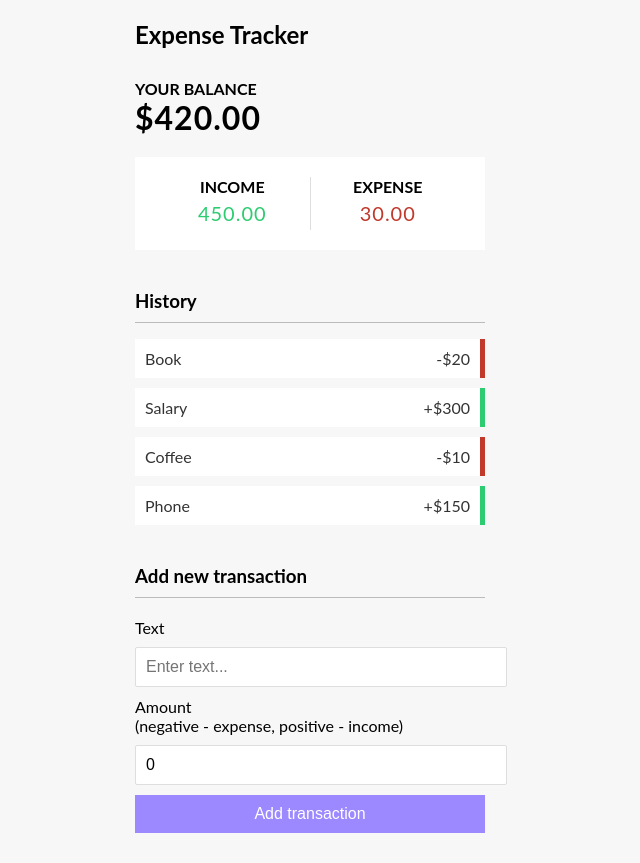
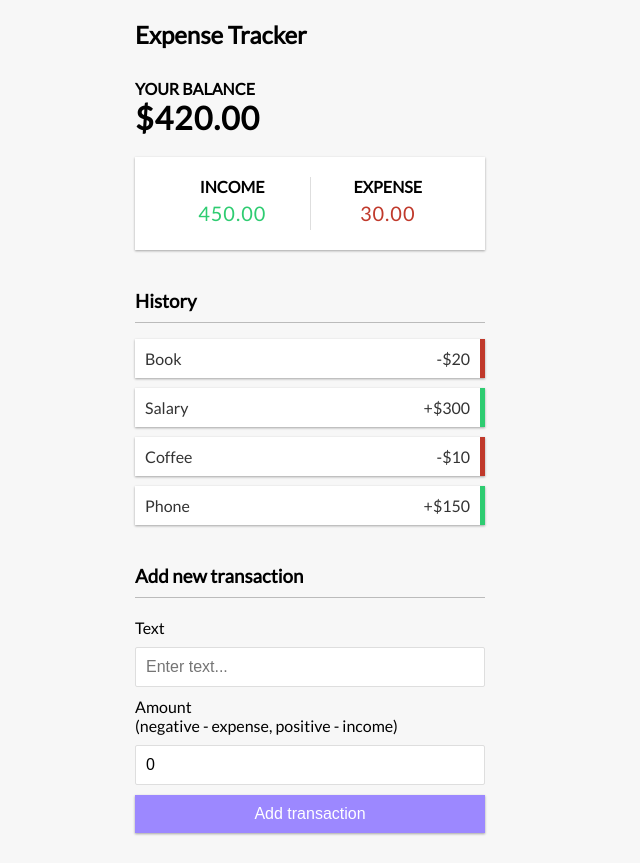
Before and after one commit to HarunSarii/ExpenseTracker-React-Redux, a React (Create React App) app: page / in a window 1280 px wide. Shown: the whole page, without its empty margins (330-970 px from the left). Built offline with nearby package versions, Linux system fonts and the light colour scheme.

Commit message:
Add and Delete Transaction

```diff
--- a/package.json
+++ b/package.json
@@ -14,6 +14,7 @@
     "react-scripts": "4.0.3",
     "redux": "^4.1.1",
     "redux-thunk": "^2.3.0",
+    "uuid": "^8.3.2",
     "web-vitals": "^1.0.1"
   },
   "scripts": {
--- a/src/App.css
+++ b/src/App.css
@@ -1,3 +1,13 @@
+@import url("https://fonts.googleapis.com/css?family=Lato&display=swap");
+
+:root {
+  --box-shadow: 0 1px 3px rgba(0, 0, 0, 0.12), 0 1px 2px rgba(0, 0, 0, 0.24);
+}
+
+* {
+  box-sizing: border-box;
+}
+
 body {
   background-color: #f7f7f7;
   display: flex;
@@ -139,3 +149,9 @@ input[type="number"] {
 .list li:hover .delete-btn {
   opacity: 1;
 }
+
+@media (max-width: 320px) {
+  .container {
+    width: 300px;
+  }
+}
--- a/src/components/AddTransaction.js
+++ b/src/components/AddTransaction.js
@@ -1,12 +1,30 @@
-import React, { useState } from 'react'
+import React, { useState, useContext } from 'react'
+import { GlobalContext } from '../context/GlobalState'
+import { v4 as uuid } from 'uuid'
+
 
 export const AddTransaction = () => {
     const [text, setText] = useState('');
     const [amount, setAmount] = useState(0)
+
+    const { addTransaction } = useContext(GlobalContext)
+    console.log('addT:', addTransaction)
+
+    const onSubmit = e => {
+        e.preventDefault();
+
+        const newTransaction = {
+            id: uuid(),
+            text,
+            amount: +amount //to convert string to a number
+        }
+        addTransaction(newTransaction)
+        console.log('newT', newTransaction, 'id:', newTransaction.id)
+    }
     return (
         <>
             <h3>Add new transaction</h3>
-            <form  >
+            <form onSubmit={onSubmit} >
                 <div className='form-control' >
                     <label htmlFor="text" >Text</label>
                     <input type="text" value={text} onChange={(e) => setText(e.target.value)} placeholder='Enter text...' />
--- a/src/components/Transaction.js
+++ b/src/components/Transaction.js
@@ -1,11 +1,14 @@
-import React from 'react'
+import React, { useContext } from 'react'
+import { GlobalContext } from '../context/GlobalState'
+
 
 export const Transaction = ({ transaction }) => {
+    const { deleteTransaction } = useContext(GlobalContext)
     const sign = transaction.amount <= 0 ? '-' : '+';
 
     return (
         <li className={transaction.amount <= 0 ? 'minus' : 'plus'} >
-            {transaction.text} <span>{sign}${Math.abs(transaction.amount)}</span><button className='delete-btn'>x</button>
+            {transaction.text} <span>{sign}${Math.abs(transaction.amount)}</span><button className='delete-btn' onClick={() => deleteTransaction(transaction.id)} >x</button>
         </li>
     )
 }
--- a/src/context/AppReducer.js
+++ b/src/context/AppReducer.js
@@ -1,5 +1,16 @@
 export default (state, action) => {
     switch (action.type) {
+        case 'DELETE_TRANSACTION':
+            return {
+                ...state,
+                transactions: state.transactions.filter(transaction => transaction.id !== action.payload)
+            }
+
+        case 'ADD_TRANSACTION':
+            return {
+                ...state,
+                transactions: [action.payload, ...state.transactions]
+            }
         default:
             return state
     }
--- a/src/context/GlobalState.js
+++ b/src/context/GlobalState.js
@@ -15,8 +15,26 @@ export const GlobalContext = createContext(initialState);
 
 export const GlobalProvider = ({ children }) => {
     const [state, dispatch] = useReducer(AppReducer, initialState);
+
+    //actions
+    function deleteTransaction(id) {
+        dispatch({
+            type: 'DELETE_TRANSACTION',
+            payload: id
+        })
+    }
+
+    function addTransaction(transaction) {
+        dispatch({
+            type: 'ADD_TRANSACTION',
+            payload: transaction
+        })
+    }
+
     return (<GlobalContext.Provider value={{
-        transactions: state.transactions
+        transactions: state.transactions,
+        deleteTransaction,
+        addTransaction
     }} >
         {children}
     </GlobalContext.Provider>);
```
Also changed, not shown: 1 other file (tests, documents, lock files or other folders).
